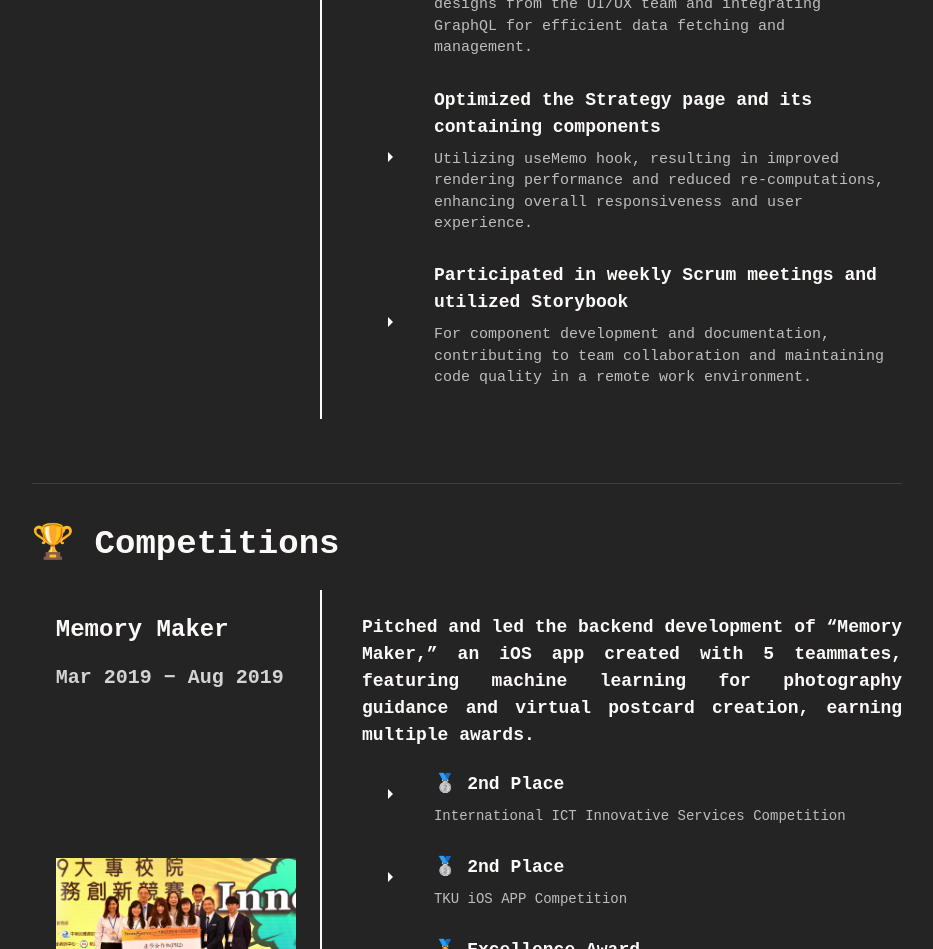
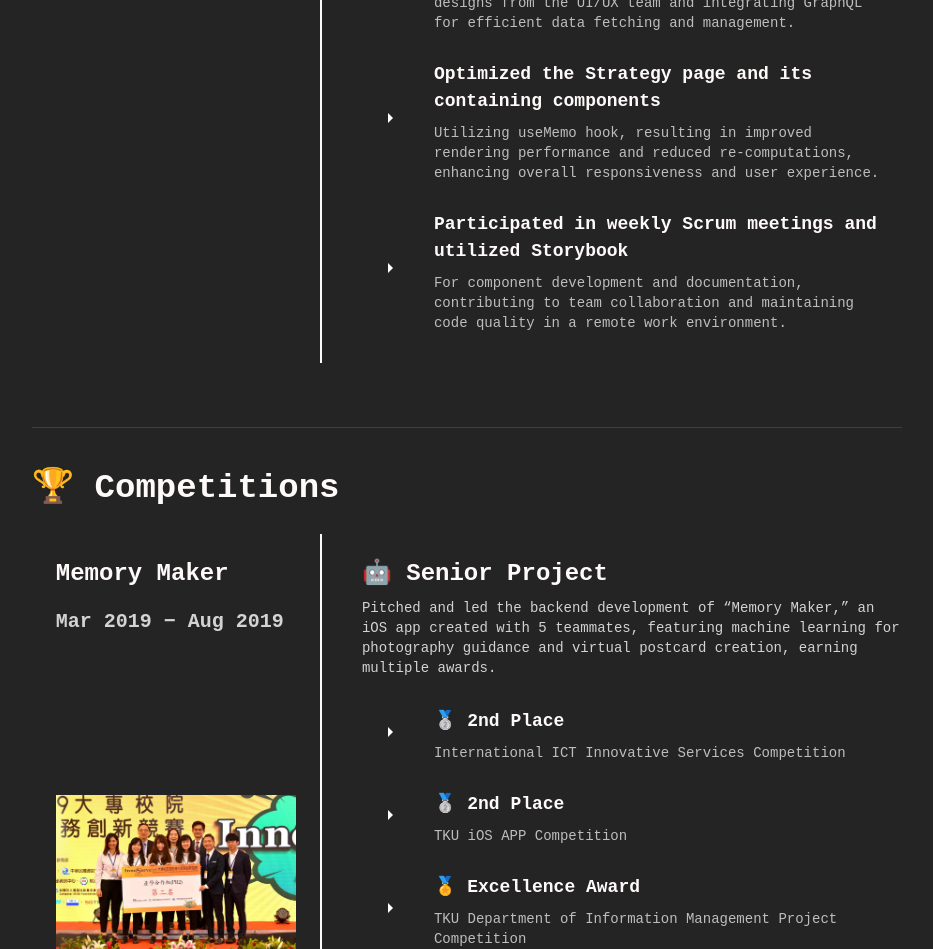
Before and after one commit to Jason-Wuuuu/Jason, a React (Vite) app: page / in a window 1280 px wide. Shown: the part 1180-2129 px from the top of the page, without its empty margins (173-1106 px from the left). Built offline with nearby package versions, Linux system fonts and the light colour scheme.

Commit message:
minor tweaks

```diff
--- a/src/components/ProfessionalHighlights.jsx
+++ b/src/components/ProfessionalHighlights.jsx
@@ -83,7 +83,7 @@ function ProfessionalHighlights() {
                   }}
                   secondary="Using NextJS and TypeScript, translating Figma designs from the UI/UX team and integrating GraphQL for efficient data fetching and management."
                   secondaryTypographyProps={{
-                    fontSize: { xs: 14, sm: 15 },
+                    variant: "body2",
                     // align: "justify",
                     // display: { xs: "none", sm: "block" },
                   }}
@@ -102,8 +102,7 @@ function ProfessionalHighlights() {
                   }}
                   secondary="Utilizing useMemo hook, resulting in improved rendering performance and reduced re-computations, enhancing overall responsiveness and user experience."
                   secondaryTypographyProps={{
-                    fontSize: { xs: 14, sm: 15 },
-                    // align: "justify",
+                    variant: "body2",
                     // display: { xs: "none", sm: "block" },
                   }}
                 />
@@ -121,7 +120,7 @@ function ProfessionalHighlights() {
                   }}
                   secondary="For component development and documentation, contributing to team collaboration and maintaining code quality in a remote work environment."
                   secondaryTypographyProps={{
-                    fontSize: { xs: 14, sm: 15 },
+                    variant: "body2",
                     // align: "justify",
                     // display: { xs: "none", sm: "block" },
                   }}
@@ -181,11 +180,15 @@ function ProfessionalHighlights() {
 
         <Grid item xs={12} md={8} pt={{ xs: 3 }}>
           <Box pl={{ sm: 5 }} mb={1}>
+            <Typography variant="h5" fontWeight="bold">
+              🤖 Senior Project
+            </Typography>
+
             <Typography
-              fontWeight="bold"
-              align="justify"
-              sx={{ fontSize: { xs: 16, sm: 18 } }}
-              // sx={{ display: { xs: "none", sm: "block" } }}
+              variant="body2"
+              color="lightgray"
+              // align="justify"
+              sx={{ py: { xs: 1 } }}
             >
               Pitched and led the backend development of “Memory Maker,” an iOS
               app created with 5 teammates, featuring machine learning for
```
